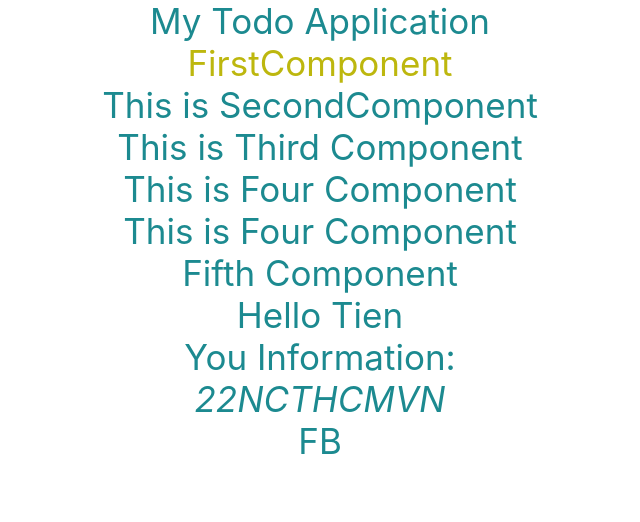
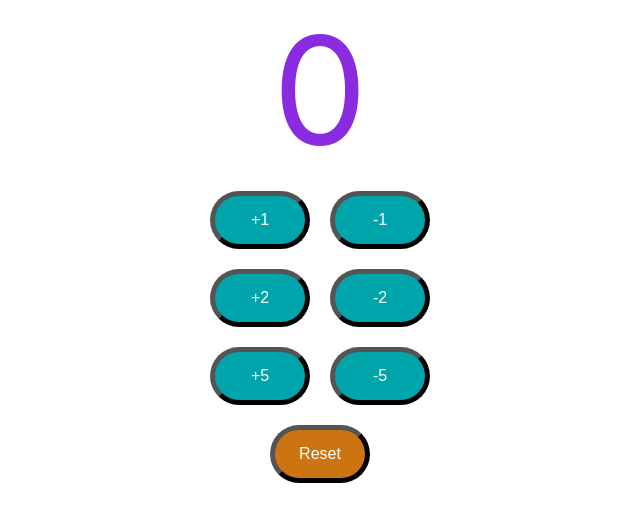
Before and after one commit to NguyenDinhTienITHUFI/my-first-prj-react, a React (Create React App) app: page / in a window 1280 px wide. Shown: the top 522 px of the page, without its empty margins (320-960 px from the left). Built offline with nearby package versions, Linux system fonts and the light colour scheme.

Commit message:
Counter app

```diff
--- a/src/App.css
+++ b/src/App.css
@@ -1,8 +1,5 @@
 .App {
   text-align: center;
   font-size: 35px;
-  color: rgb(28, 138, 144);
+
 }
-.FirstComponent{
-  color: rgb(189, 183, 14);
-}
--- a/src/App.js
+++ b/src/App.js
@@ -1,18 +1,41 @@
 
 import './App.css';
-import LearningComponent from './components/learning-examples/LearningComponent';
+import Counter from './components/counter/Counter';
 
 
 function App() {
   return (
     <div className="App">
-     <LearningComponent></LearningComponent>
+
+     <Counter/>
+
+
     </div>
   );
 }
 
+function PlayWithProps(property1,property2){
 
+  console.log(property1)
+  console.log(property2)
+  return (
+    <div>
+      Props
 
+    </div>
+  )
+}
+// function PlayWithProps(properties){
+//   console.log(properties)
+//   console.log(properties.property1)
+//   console.log(properties.property2)
+//   return (
+//     <div>
+//       Props
+
+//     </div>
+//   )
+// }
 
 
 export default App;
--- /dev/null
+++ b/src/components/counter/Counter.css
@@ -0,0 +1,39 @@
+/* const buttonStyle={fontSize:"16px",
+    backgroundColor:"#00a5ab",
+    width:"100px",
+    margin:"10px",
+    color:"white",
+    padding:"15px",
+    borderRadius:"30px"
+
+}; */
+button{
+    font-size:16px;
+    width:100px;
+    margin:10px;
+    color:white;
+    padding:15px;
+    border-radius:30px;
+    border-color: black;
+    border-width: 5px;
+}
+.counterButton{
+    background-color:#00a5ab;
+
+
+}
+.count{
+    font-size: 50px;
+    padding: 20px;
+    color: black;
+}
+.totalcount{
+    color: blueviolet;
+    font-size: 150px;
+}
+.resetButton{
+
+    background-color:#cb7411;
+
+
+}
--- /dev/null
+++ b/src/components/counter/Counter.jsx
@@ -0,0 +1,28 @@
+import { useState } from 'react'
+import './Counter.css'
+
+import CounterButton from'./CounterButton'
+export default function Counter(){
+    const [count,setCount]=useState(0)
+    function incrementCounterParentFunction(by){
+        setCount(count+by)
+    }
+    function decrementCounterParentFunction(by){
+        setCount(count-by)
+    }
+    function resetCounter(){
+        setCount(0)
+    }
+
+    return (
+        <>
+        <span className="totalcount">{count}</span>
+        <CounterButton by={1} incrementMethod={incrementCounterParentFunction} decrenebtMethod={decrementCounterParentFunction}></CounterButton>
+        <CounterButton by={2} incrementMethod={incrementCounterParentFunction}decrenebtMethod={decrementCounterParentFunction}></CounterButton>
+        <CounterButton by={5} incrementMethod={incrementCounterParentFunction}decrenebtMethod={decrementCounterParentFunction}></CounterButton>
+        <button className="resetButton"onClick={resetCounter}>Reset</button>
+       </>
+
+
+    )
+}
--- /dev/null
+++ b/src/components/counter/CounterButton.jsx
@@ -0,0 +1,42 @@
+import {PropTypes} from'prop-types'
+
+export default function CounterButton({by,incrementMethod,decrenebtMethod}){
+
+
+
+    //  function incrementCounterFunction(){
+
+    //     incrementMethod(by);
+
+    //  }
+    //  function decrementCounterFunction(){
+
+    //      decrenebtMethod(by);
+    //  }
+     return(
+         <div className="Counter">
+
+             <div>
+             <button className="counterButton"onClick={()=>incrementMethod(by)}
+
+
+             >+{by}</button>
+               <button className="counterButton"onClick={()=>decrenebtMethod(by)}
+
+
+             >-{by}</button>
+
+
+
+             </div>
+
+
+         </div>
+     )
+ }
+ CounterButton.prototype={
+     by: PropTypes.number
+ }
+ CounterButton.defaultProps={
+     by:1
+ }
```
